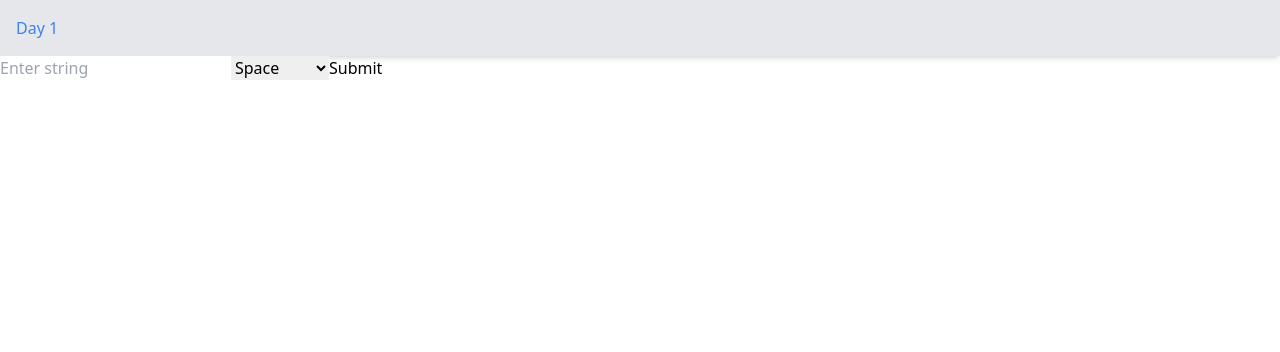
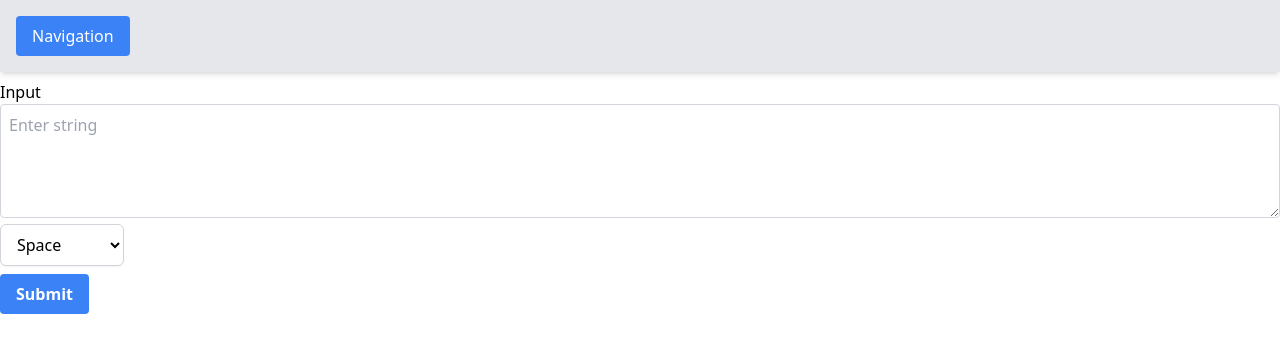
Before and after one commit to Niewski/aoc23-front, an Angular app: page /day1 in a window 1280 px wide. Shown: the top 352 px of the page. Built offline with nearby package versions, Linux system fonts and the light colour scheme.

Commit message:
completed day one

```diff
--- a/src/app/app.component.html
+++ b/src/app/app.component.html
@@ -1,8 +1,14 @@
 <nav class="bg-gray-200 p-4 shadow-md">
-  <ul class="flex space-x-4">
-    <li><a class="text-blue-500 hover:text-blue-700" routerLink="day1">Day 1</a></li>
-    <!-- Repeat for other days -->
-  </ul>
+  <div class="relative">
+    <button (click)="toggleDropdown()" class="px-4 py-2 bg-blue-500 text-white rounded hover:bg-blue-600 focus:outline-none" id="dropdownButton" aria-haspopup="true" aria-expanded="true">
+      Navigation
+    </button>
+    <div class="absolute hidden text-gray-700 pt-1" id="dropdownMenu">
+      <a class="rounded-t bg-gray-200 hover:bg-gray-400 py-2 px-4 block whitespace-no-wrap" routerLink="day1">Day 1</a>
+      <a class="bg-gray-200 hover:bg-gray-400 py-2 px-4 block whitespace-no-wrap" routerLink="day2">Day 2</a>
+      <!-- Add more links as needed -->
+    </div>
+  </div>
 </nav>
 
 <router-outlet></router-outlet>
--- a/src/app/app.component.ts
+++ b/src/app/app.component.ts
@@ -12,4 +12,10 @@ import { RouterLink, RouterOutlet } from '@angular/router';
 })
 export class AppComponent {
   title = 'aoc23-front';
+  toggleDropdown() {
+    const dropdownMenu = document.getElementById('dropdownMenu');
+    if (dropdownMenu) {
+      dropdownMenu.classList.toggle('hidden');
+    }
+  }
 }
--- a/src/app/day-one/day-one.component.html
+++ b/src/app/day-one/day-one.component.html
@@ -1,13 +1,14 @@
-  <div>
-    <input type="text" [(ngModel)]="inputString" placeholder="Enter string" name="inputBox">
-
-    <select [(ngModel)]="separator" name="separatorSelector">
+  <div class="block mb-4">
+    <h3 class="mt-2">Input</h3>
+    <textarea class="w-full p-2 border border-gray-300 rounded focus:outline-none focus:border-blue-500" rows="4" [(ngModel)]="inputString" placeholder="Enter string" name="inputBox"></textarea>
+    <select [(ngModel)]="separator" name="separatorSelector" class="block px-3 py-2 border border-gray-300 bg-white rounded-md shadow-sm focus:outline-none focus:ring-indigo-500 focus:border-indigo-500">
       <option value=" ">Space</option>
+      <option value="newline">NewLine</option>
       <option value=",">Comma</option>
       <option value=";">Semicolon</option>
       <!-- Add other separators as needed -->
     </select>
-    <button (click)="submit()">Submit</button>
+    <button (click)="submit()" class="mt-2 bg-blue-500 text-white font-bold py-2 px-4 rounded">Submit</button>
   </div>
 
   <!-- Optional: Display the result -->
--- a/src/app/day-one/day-one.component.ts
+++ b/src/app/day-one/day-one.component.ts
@@ -17,7 +17,15 @@ export class DayOneComponent {
   constructor(private apiService: ApiService) { }
 
   submit() {
-    const inputs = this.inputString.split(this.separator);
+    var inputs = [] as string[];
+    if (this.separator === 'newline') {
+      // Handle new line as a special case
+      inputs = this.inputString.split(/\r?\n/).filter(input => input.trim() !== '');
+    } else {
+      // For other separators, use them as is
+      inputs = this.inputString.split(this.separator).filter(input => input.trim() !== '');
+    }
+    console.log('Inputs: ', inputs);
     this.apiService.solveDayOne(inputs).subscribe({
       next: (result) => {
         this.result = result; // Store the result to display in the template
```
